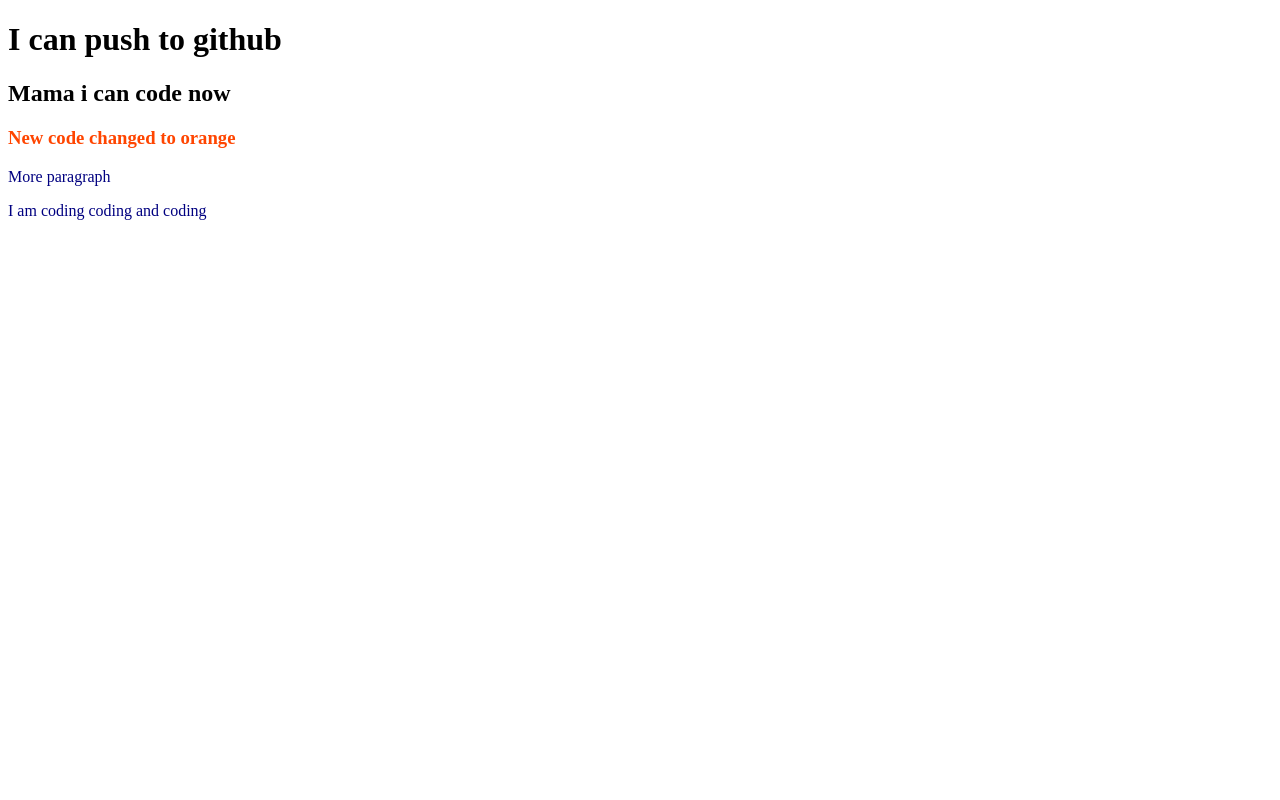
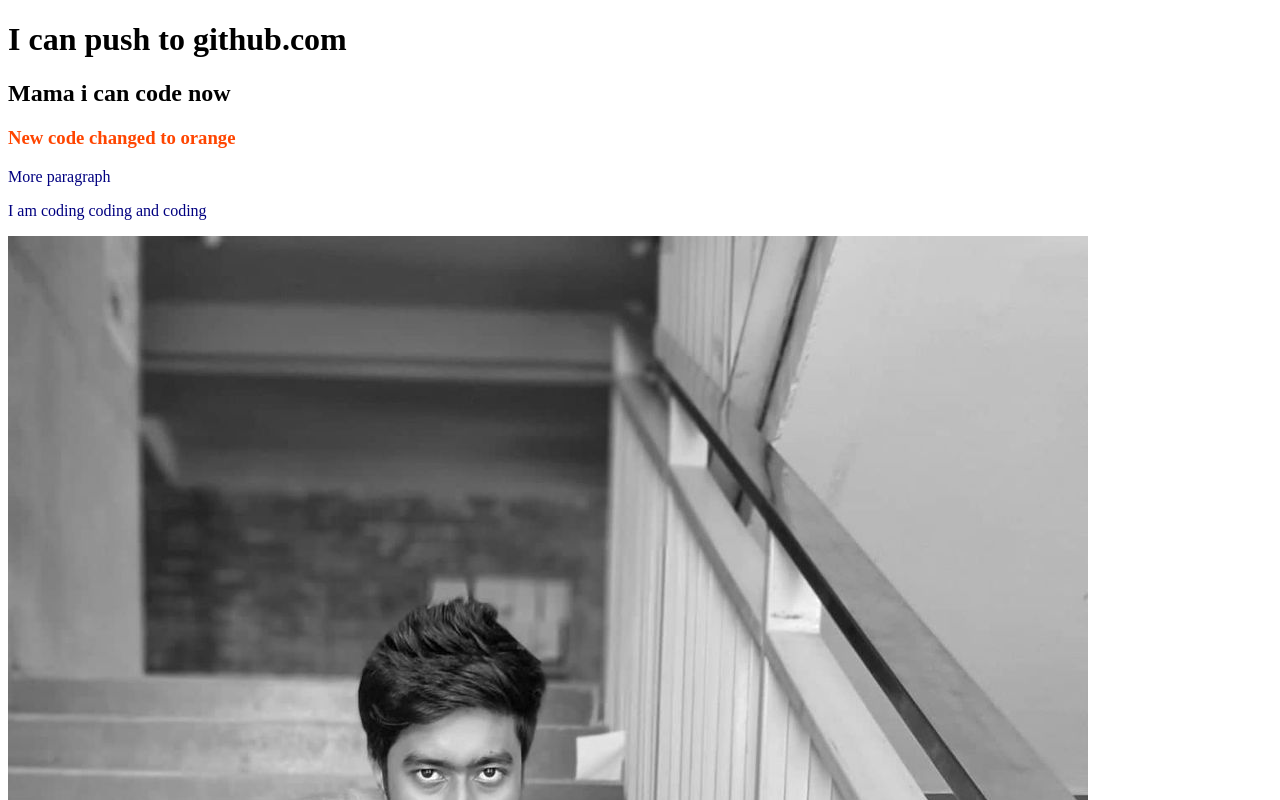
Before and after one commit to RajibulIslamEmon/my-second-repo, a plain HTML site: page index.html in a window 1280 px wide. Shown: the top 800 px of the page. Drawn offline with Linux system fonts and the light colour scheme.

Commit message:
image added

```diff
--- a/index.html
+++ b/index.html
@@ -8,10 +8,12 @@
     <link rel="stylesheet" href="style.css">
 </head>
 <body>
-    <h1>I can push to github</h1>
+    <h1>I can push to github.com</h1>
     <h2>Mama i can code now</h2>
     <h3>New code changed to orange</h3>
     <p>More paragraph</p>
     <p>I am coding coding and coding</p>
+    <img src="10.jpg" alt="">
+    <img src="9.jpg" alt="">
 </body>
 </html>
```
Also changed, not shown: 10.jpg (added), 14.jpg (added), 9.jpg (added).
